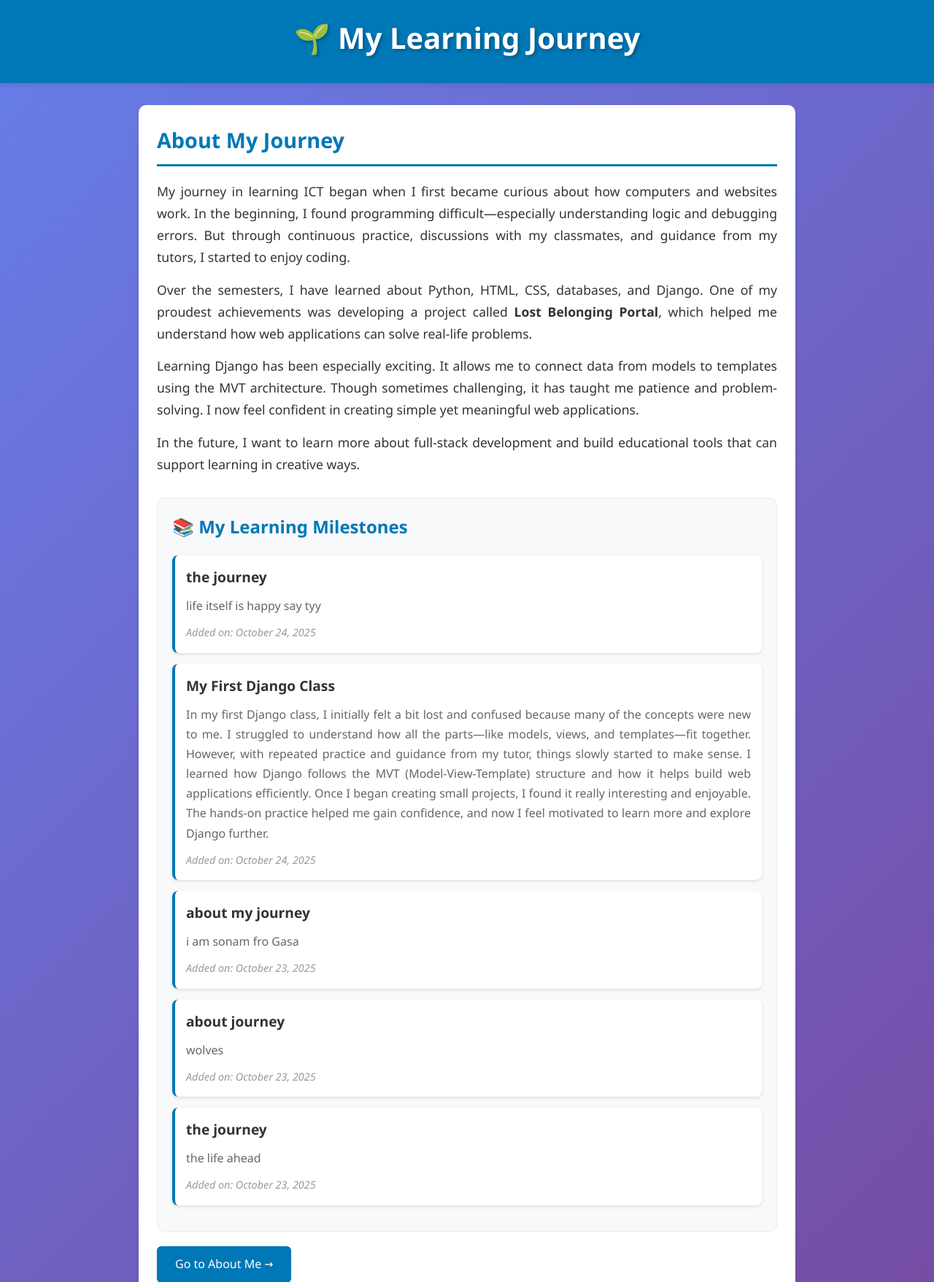
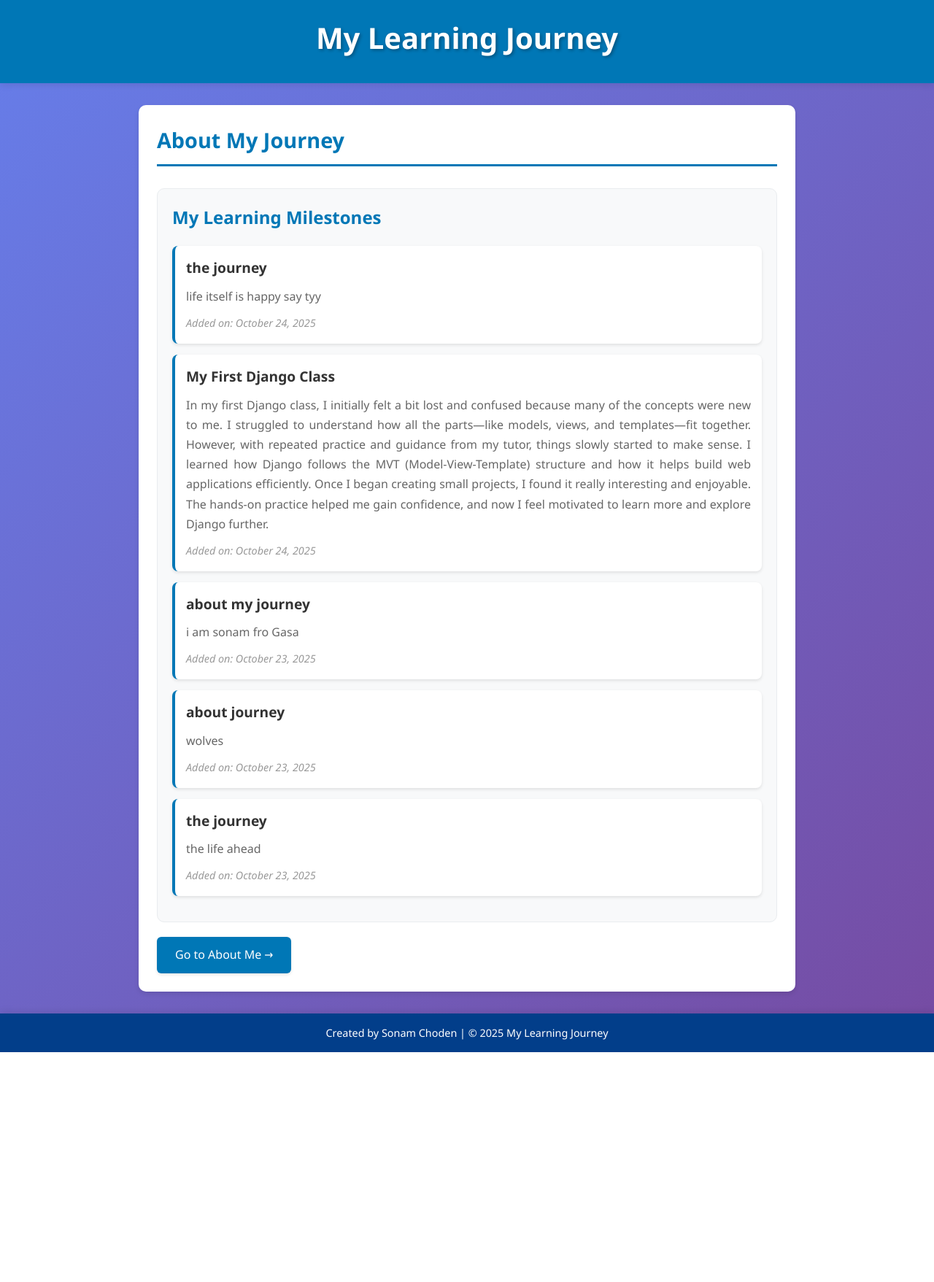
Before and after one commit to 08230193-SCE-TECH/08230193_LAB_04, a Django app: page / in a window 1280 px wide. Shown: the top 1757 px of the page at 73% size. After the commit the page ends 1442 px from the top, so only its background shows below. Run offline with Django 5.2, Linux system fonts and the light colour scheme; data comes from the database, SQL or seed files in the repository; both versions use the stored data as it was after the commit.

Commit message:
Added my Django journey project files

```diff
--- a/myJourney/scJourney/templates/Index.html
+++ b/myJourney/scJourney/templates/Index.html
@@ -9,37 +9,16 @@
 </head>
 <body>
     <header>
-        <h1>🌱 My Learning Journey</h1>
+        <h1> My Learning Journey</h1>
     </header>
 
     <main>
         <h2>About My Journey</h2>
-        <p>
-            My journey in learning ICT began when I first became curious about how computers and websites work.
-            In the beginning, I found programming difficult—especially understanding logic and debugging errors.
-            But through continuous practice, discussions with my classmates, and guidance from my tutors, I started to enjoy coding.
-        </p>
-
-        <p>
-            Over the semesters, I have learned about Python, HTML, CSS, databases, and Django.
-            One of my proudest achievements was developing a project called <strong>Lost Belonging Portal</strong>,
-            which helped me understand how web applications can solve real-life problems.
-        </p>
-
-        <p>
-            Learning Django has been especially exciting. It allows me to connect data from models to templates using the MVT architecture.
-            Though sometimes challenging, it has taught me patience and problem-solving.
-            I now feel confident in creating simple yet meaningful web applications.
-        </p>
-
-        <p>
-            In the future, I want to learn more about full-stack development and build educational tools that can support learning in creative ways.
-        </p>
 
         <!-- Dynamic Learning Journey Entries -->
         {% if journeys %}
         <div class="learning-milestones">
-            <h3>📚 My Learning Milestones</h3>
+            <h3> My Learning Milestones</h3>
             {% for journey in journeys %}
             <div class="milestone-item">
                 <h4>{{ journey.title }}</h4>
--- a/myJourney/scJourney/views.py
+++ b/myJourney/scJourney/views.py
@@ -45,7 +45,7 @@ def aboutMe(request):
         HttpResponse: Rendered aboutMe.html template with personal data
     """
     # Retrieve the first (and typically only) personal information entry
-    about = AboutMe.objects.first()
+    abouts = AboutMe.objects.all()
 
     # Render the aboutMe template with the personal data
-    return render(request, 'aboutMe.html', {'about': about})
+    return render(request, 'aboutMe.html', {'abouts': abouts})
```
Also changed, not shown: myJourney/scJourney/templates/aboutMe.html (+8 -1 lines), README.md, myJourney/db.sqlite3, myJourney/scJourney/static/images/Screenshot 2025-10-24 045226.png (added), myJourney/scJourney/static/images/Screenshot 2025-10-24 050514.png (added), myJourney/scJourney/static/images/Screenshot 2025-10-24 051155.png (added), myJourney/scJourney/static/images/Screenshot 2025-10-24 051440.png (added), myJourney/scJourney/static/images/Screenshot 2025-10-24 051930.png (added), myJourney/scJourney/static/images/Screenshot 2025-10-24 051952.png (added), 2 other files.
